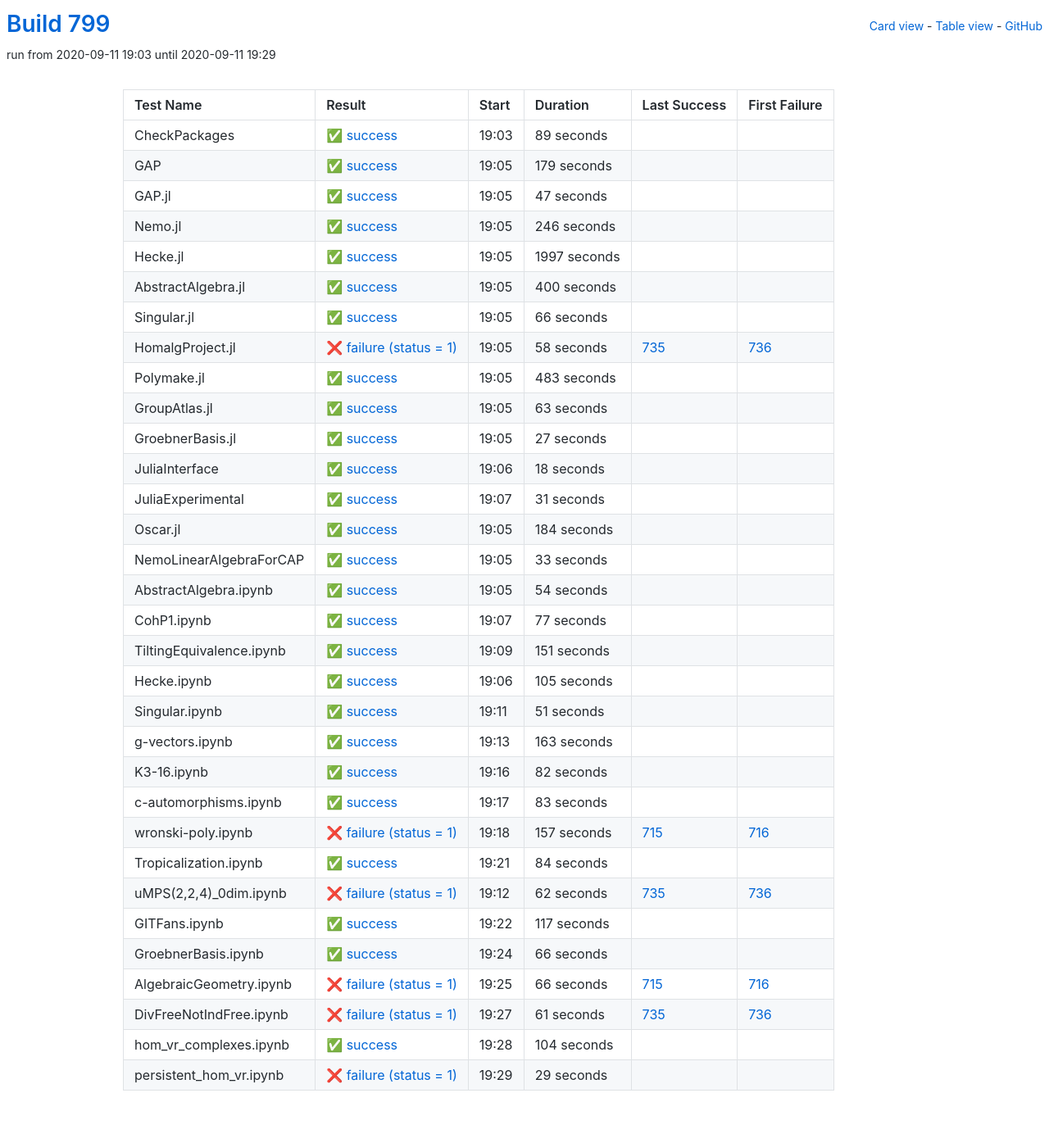
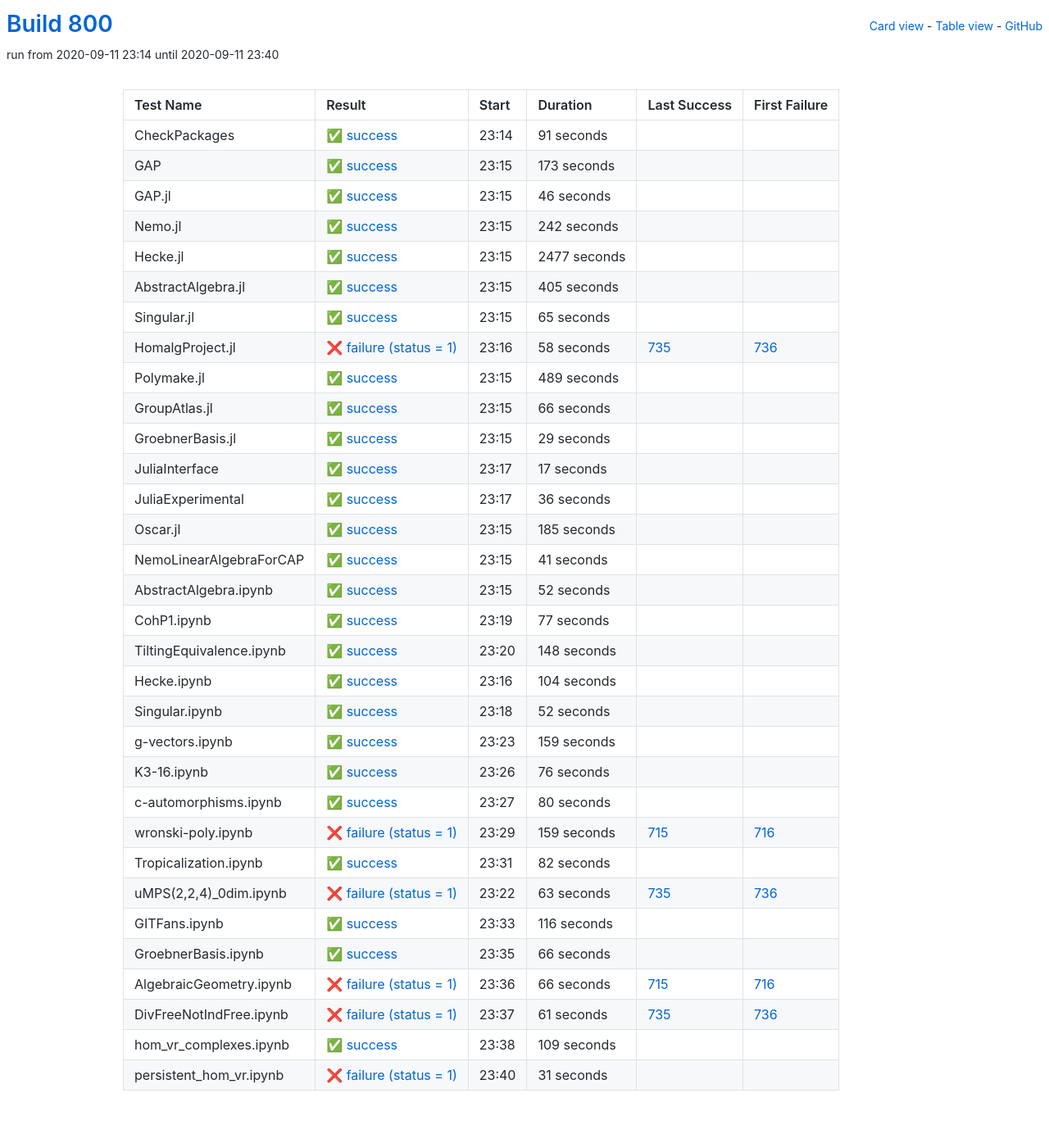
Before and after one commit to oscar-system/oscar-ci-status-stable, a Jekyll site: the page built from table.html, in a window 1280 px wide. Shown: the whole page at 82% size. Built offline with Jekyll 4.4.1, drawn with Linux system fonts in a browser that asks for light colours.

Commit message:
Build #800

```diff
--- a/_data/ci.yml
+++ b/_data/ci.yml
@@ -1,6 +1,6 @@
 ---
-build: 799
-build_url: https://oscarci.mathematik.uni-kl.de/job/oscar-stable/799/
+build: 800
+build_url: https://oscarci.mathematik.uni-kl.de/job/oscar-stable/800/
 job: oscar-stable
 organization: oscar-system
 repo: oscar-ci-status-stable
@@ -8,92 +8,92 @@ repourl: https://github.com/oscar-system/oscar-ci-status-stable
 tests:
 - name: CheckPackages
   id: checkpackages
-  log: https://oscarci.mathematik.uni-kl.de/job/oscar-stable/799/artifact/logs/build-799/CheckPackages.log
-  start: 2020-09-11 19:03
+  log: https://oscarci.mathematik.uni-kl.de/job/oscar-stable/800/artifact/logs/build-800/CheckPackages.log
+  start: 2020-09-11 23:14
   success: true
   exitcode: 0
   status: success
-  duration: 89
+  duration: 91
   last_success: false
   last_success_url:
   first_failure: false
   first_failure_url:
 - name: GAP
   id: gap
-  log: https://oscarci.mathematik.uni-kl.de/job/oscar-stable/799/artifact/logs/build-799/GAP.log
-  start: 2020-09-11 19:05
+  log: https://oscarci.mathematik.uni-kl.de/job/oscar-stable/800/artifact/logs/build-800/GAP.log
+  start: 2020-09-11 23:15
   success: true
   exitcode: 0
   status: success
-  duration: 179
+  duration: 173
   last_success: false
   last_success_url:
   first_failure: false
   first_failure_url:
 - name: GAP.jl
   id: gap-jl
-  log: https://oscarci.mathematik.uni-kl.de/job/oscar-stable/799/artifact/logs/build-799/GAP.jl.log
-  start: 2020-09-11 19:05
+  log: https://oscarci.mathematik.uni-kl.de/job/oscar-stable/800/artifact/logs/build-800/GAP.jl.log
+  start: 2020-09-11 23:15
   success: true
   exitcode: 0
   status: success
-  duration: 47
+  duration: 46
   last_success: false
   last_success_url:
   first_failure: false
   first_failure_url:
 - name: Nemo.jl
   id: nemo-jl
-  log: https://oscarci.mathematik.uni-kl.de/job/oscar-stable/799/artifact/logs/build-799/Nemo.jl.log
-  start: 2020-09-11 19:05
+  log: https://oscarci.mathematik.uni-kl.de/job/oscar-stable/800/artifact/logs/build-800/Nemo.jl.log
+  start: 2020-09-11 23:15
   success: true
   exitcode: 0
   status: success
-  duration: 246
+  duration: 242
   last_success: false
   last_success_url:
   first_failure: false
   first_failure_url:
 - name: Hecke.jl
   id: hecke-jl
-  log: https://oscarci.mathematik.uni-kl.de/job/oscar-stable/799/artifact/logs/build-799/Hecke.jl.log
-  start: 2020-09-11 19:05
+  log: https://oscarci.mathematik.uni-kl.de/job/oscar-stable/800/artifact/logs/build-800/Hecke.jl.log
+  start: 2020-09-11 23:15
   success: true
   exitcode: 0
   status: success
-  duration: 1997
+  duration: 2477
   last_success: false
   last_success_url:
   first_failure: false
   first_failure_url:
 - name: AbstractAlgebra.jl
   id: abstractalgebra-jl
-  log: https://oscarci.mathematik.uni-kl.de/job/oscar-stable/799/artifact/logs/build-799/AbstractAlgebra.jl.log
-  start: 2020-09-11 19:05
+  log: https://oscarci.mathematik.uni-kl.de/job/oscar-stable/800/artifact/logs/build-800/AbstractAlgebra.jl.log
+  start: 2020-09-11 23:15
   success: true
   exitcode: 0
   status: success
-  duration: 400
+  duration: 405
   last_success: false
   last_success_url:
   first_failure: false
   first_failure_url:
 - name: Singular.jl
   id: singular-jl
-  log: https://oscarci.mathematik.uni-kl.de/job/oscar-stable/799/artifact/logs/build-799/Singular.jl.log
-  start: 2020-09-11 19:05
+  log: https://oscarci.mathematik.uni-kl.de/job/oscar-stable/800/artifact/logs/build-800/Singular.jl.log
+  start: 2020-09-11 23:15
   success: true
   exitcode: 0
   status: success
-  duration: 66
+  duration: 65
   last_success: false
   last_success_url:
   first_failure: false
   first_failure_url:
 - name: HomalgProject.jl
   id: homalgproject-jl
-  log: https://oscarci.mathematik.uni-kl.de/job/oscar-stable/799/artifact/logs/build-799/HomalgProject.jl.log
-  start: 2020-09-11 19:05
+  log: https://oscarci.mathematik.uni-kl.de/job/oscar-stable/800/artifact/logs/build-800/HomalgProject.jl.log
+  start: 2020-09-11 23:16
   success: false
   exitcode: 1
   status: failure
@@ -104,104 +104,104 @@ tests:
   first_failure_url: https://oscarci.mathematik.uni-kl.de/job/oscar-stable/736/
 - name: Polymake.jl
   id: polymake-jl
-  log: https://oscarci.mathematik.uni-kl.de/job/oscar-stable/799/artifact/logs/build-799/Polymake.jl.log
-  start: 2020-09-11 19:05
+  log: https://oscarci.mathematik.uni-kl.de/job/oscar-stable/800/artifact/logs/build-800/Polymake.jl.log
+  start: 2020-09-11 23:15
   success: true
   exitcode: 0
   status: success
-  duration: 483
+  duration: 489
   last_success: false
   last_success_url:
   first_failure: false
   first_failure_url:
 - name: GroupAtlas.jl
   id: groupatlas-jl
-  log: https://oscarci.mathematik.uni-kl.de/job/oscar-stable/799/artifact/logs/build-799/GroupAtlas.jl.log
-  start: 2020-09-11 19:05
+  log: https://oscarci.mathematik.uni-kl.de/job/oscar-stable/800/artifact/logs/build-800/GroupAtlas.jl.log
+  start: 2020-09-11 23:15
   success: true
   exitcode: 0
   status: success
-  duration: 63
+  duration: 66
   last_success: false
   last_success_url:
   first_failure: false
   first_failure_url:
 - name: GroebnerBasis.jl
   id: groebnerbasis-jl
-  log: https://oscarci.mathematik.uni-kl.de/job/oscar-stable/799/artifact/logs/build-799/GroebnerBasis.jl.log
-  start: 2020-09-11 19:05
+  log: https://oscarci.mathematik.uni-kl.de/job/oscar-stable/800/artifact/logs/build-800/GroebnerBasis.jl.log
+  start: 2020-09-11 23:15
   success: true
   exitcode: 0
   status: success
-  duration: 27
+  duration: 29
   last_success: false
   last_success_url:
   first_failure: false
   first_failure_url:
 - name: JuliaInterface
   id: juliainterface
-  log: https://oscarci.mathematik.uni-kl.de/job/oscar-stable/799/artifact/logs/build-799/JuliaInterface.log
-  start: 2020-09-11 19:06
+  log: https://oscarci.mathematik.uni-kl.de/job/oscar-stable/800/artifact/logs/build-800/JuliaInterface.log
+  start: 2020-09-11 23:17
   success: true
   exitcode: 0
   status: success
-  duration: 18
+  duration: 17
   last_success: false
   last_success_url:
   first_failure: false
   first_failure_url:
 - name: JuliaExperimental
   id: juliaexperimental
-  log: https://oscarci.mathematik.uni-kl.de/job/oscar-stable/799/artifact/logs/build-799/JuliaExperimental.log
-  start: 2020-09-11 19:07
+  log: https://oscarci.mathematik.uni-kl.de/job/oscar-stable/800/artifact/logs/build-800/JuliaExperimental.log
+  start: 2020-09-11 23:17
   success: true
   exitcode: 0
   status: success
-  duration: 31
+  duration: 36
   last_success: false
   last_success_url:
   first_failure: false
   first_failure_url:
 - name: Oscar.jl
   id: oscar-jl
-  log: https://oscarci.mathematik.uni-kl.de/job/oscar-stable/799/artifact/logs/build-799/Oscar.jl.log
-  start: 2020-09-11 19:05
+  log: https://oscarci.mathematik.uni-kl.de/job/oscar-stable/800/artifact/logs/build-800/Oscar.jl.log
+  start: 2020-09-11 23:15
   success: true
   exitcode: 0
   status: success
-  duration: 184
+  duration: 185
   last_success: false
   last_success_url:
   first_failure: false
   first_failure_url:
 - name: NemoLinearAlgebraForCAP
   id: nemolinearalgebraforcap
-  log: https://oscarci.mathematik.uni-kl.de/job/oscar-stable/799/artifact/logs/build-799/NemoLinearAlgebraForCAP.log
-  start: 2020-09-11 19:05
+  log: https://oscarci.mathematik.uni-kl.de/job/oscar-stable/800/artifact/logs/build-800/NemoLinearAlgebraForCAP.log
+  start: 2020-09-11 23:15
   success: true
   exitcode: 0
   status: success
-  duration: 33
+  duration: 41
   last_success: false
   last_success_url:
   first_failure: false
   first_failure_url:
 - name: AbstractAlgebra.ipynb
   id: abstractalgebra-ipynb
-  log: https://oscarci.mathematik.uni-kl.de/job/oscar-stable/799/artifact/logs/build-799/AbstractAlgebra.ipynb.log
-  start: 2020-09-11 19:05
+  log: https://oscarci.mathematik.uni-kl.de/job/oscar-stable/800/artifact/logs/build-800/AbstractAlgebra.ipynb.log
+  start: 2020-09-11 23:15
   success: true
   exitcode: 0
   status: success
-  duration: 54
+  duration: 52
   last_success: false
   last_success_url:
   first_failure: false
   first_failure_url:
 - name: CohP1.ipynb
   id: cohp1-ipynb
-  log: https://oscarci.mathematik.uni-kl.de/job/oscar-stable/799/artifact/logs/build-799/CohP1.ipynb.log
-  start: 2020-09-11 19:07
+  log: https://oscarci.mathematik.uni-kl.de/job/oscar-stable/800/artifact/logs/build-800/CohP1.ipynb.log
+  start: 2020-09-11 23:19
   success: true
   exitcode: 0
   status: success
@@ -212,56 +212,92 @@ tests:
   first_failure_url:
 - name: TiltingEquivalence.ipynb
   id: tiltingequivalence-ipynb
-  log: https://oscarci.mathematik.uni-kl.de/job/oscar-stable/799/artifact/logs/build-799/TiltingEquivalence.ipynb.log
-  start: 2020-09-11 19:09
+  log: https://oscarci.mathematik.uni-kl.de/job/oscar-stable/800/artifact/logs/build-800/TiltingEquivalence.ipynb.log
+  start: 2020-09-11 23:20
   success: true
   exitcode: 0
   status: success
-  duration: 151
+  duration: 148
   last_success: false
   last_success_url:
   first_failure: false
   first_failure_url:
 - name: Hecke.ipynb
   id: hecke-ipynb
-  log: https://oscarci.mathematik.uni-kl.de/job/oscar-stable/799/artifact/logs/build-799/Hecke.ipynb.log
-  start: 2020-09-11 19:06
+  log: https://oscarci.mathematik.uni-kl.de/job/oscar-stable/800/artifact/logs/build-800/Hecke.ipynb.log
+  start: 2020-09-11 23:16
   success: true
   exitcode: 0
   status: success
-  duration: 105
+  duration: 104
   last_success: false
   last_success_url:
   first_failure: false
   first_failure_url:
 - name: Singular.ipynb
   id: singular-ipynb
-  log: https://oscarci.mathematik.uni-kl.de/job/oscar-stable/799/artifact/logs/build-799/Singular.ipynb.log
-  start: 2020-09-11 19:11
+  log: https://oscarci.mathematik.uni-kl.de/job/oscar-stable/800/artifact/logs/build-800/Singular.ipynb.log
+  start: 2020-09-11 23:18
   success: true
   exitcode: 0
   status: success
-  duration: 51
+  duration: 52
   last_success: false
   last_success_url:
   first_failure: false
   first_failure_url:
 - name: g-vectors.ipynb
   id: g-vectors-ipynb
-  log: https://oscarci.mathematik.uni-kl.de/job/oscar-stable/799/artifact/logs/build-799/g-vectors.ipynb.log
-  start: 2020-09-11 19:13
+  log: https://oscarci.mathematik.uni-kl.de/job/oscar-stable/800/artifact/logs/build-800/g-vectors.ipynb.log
+  start: 2020-09-11 23:23
   success: true
   exitcode: 0
   status: success
-  duration: 163
+  duration: 159
   last_success: false
   last_success_url:
   first_failure: false
   first_failure_url:
 - name: K3-16.ipynb
   id: k3-16-ipynb
-  log: https://oscarci.mathematik.uni-kl.de/job/oscar-stable/799/artifact/logs/build-799/K3-16.ipynb.log
-  start: 2020-09-11 19:16
+  log: https://oscarci.mathematik.uni-kl.de/job/oscar-stable/800/artifact/logs/build-800/K3-16.ipynb.log
+  start: 2020-09-11 23:26
+  success: true
+  exitcode: 0
+  status: success
+  duration: 76
+  last_success: false
+  last_success_url:
+  first_failure: false
+  first_failure_url:
+- name: c-automorphisms.ipynb
+  id: c-automorphisms-ipynb
+  log: https://oscarci.mathematik.uni-kl.de/job/oscar-stable/800/artifact/logs/build-800/c-automorphisms.ipynb.log
+  start: 2020-09-11 23:27
+  success: true
+  exitcode: 0
+  status: success
+  duration: 80
+  last_success: false
+  last_success_url:
+  first_failure: false
+  first_failure_url:
+- name: wronski-poly.ipynb
+  id: wronski-poly-ipynb
+  log: https://oscarci.mathematik.uni-kl.de/job/oscar-stable/800/artifact/logs/build-800/wronski-poly.ipynb.log
+  start: 2020-09-11 23:29
+  success: false
+  exitcode: 1
+  status: failure
+  duration: 159
+  last_success: 715
+  last_success_url: https://oscarci.mathematik.uni-kl.de/job/oscar-stable/715/
+  first_failure: 716
+  first_failure_url: https://oscarci.mathematik.uni-kl.de/job/oscar-stable/716/
+- name: Tropicalization.ipynb
+  id: tropicalization-ipynb
+  log: https://oscarci.mathematik.uni-kl.de/job/oscar-stable/800/artifact/logs/build-800/Tropicalization.ipynb.log
+  start: 2020-09-11 23:31
   success: true
   exitcode: 0
   status: success
@@ -270,70 +306,34 @@ tests:
   last_success_url:
   first_failure: false
   first_failure_url:
-- name: c-automorphisms.ipynb
-  id: c-automorphisms-ipynb
-  log: https://oscarci.mathematik.uni-kl.de/job/oscar-stable/799/artifact/logs/build-799/c-automorphisms.ipynb.log
-  start: 2020-09-11 19:17
-  success: true
-  exitcode: 0
-  status: success
-  duration: 83
-  last_success: false
-  last_success_url:
-  first_failure: false
-  first_failure_url:
-- name: wronski-poly.ipynb
-  id: wronski-poly-ipynb
-  log: https://oscarci.mathematik.uni-kl.de/job/oscar-stable/799/artifact/logs/build-799/wronski-poly.ipynb.log
-  start: 2020-09-11 19:18
+- name: uMPS(2,2,4)_0dim.ipynb
+  id: umps-2-2-4-0dim-ipynb
+  log: https://oscarci.mathematik.uni-kl.de/job/oscar-stable/800/artifact/logs/build-800/uMPS-2-2-4-_0dim.ipynb.log
+  start: 2020-09-11 23:22
   success: false
   exitcode: 1
   status: failure
-  duration: 157
-  last_success: 715
-  last_success_url: https://oscarci.mathematik.uni-kl.de/job/oscar-stable/715/
-  first_failure: 716
-  first_failure_url: https://oscarci.mathematik.uni-kl.de/job/oscar-stable/716/
-- name: Tropicalization.ipynb
-  id: tropicalization-ipynb
-  log: https://oscarci.mathematik.uni-kl.de/job/oscar-stable/799/artifact/logs/build-799/Tropicalization.ipynb.log
-  start: 2020-09-11 19:21
-  success: true
-  exitcode: 0
-  status: success
-  duration: 84
-  last_success: false
-  last_success_url:
-  first_failure: false
-  first_failure_url:
-- name: uMPS(2,2,4)_0dim.ipynb
-  id: umps-2-2-4-0dim-ipynb
-  log: https://oscarci.mathematik.uni-kl.de/job/oscar-stable/799/artifact/logs/build-799/uMPS-2-2-4-_0dim.ipynb.log
-  start: 2020-09-11 19:12
-  success: false
-  exitcode: 1
-  status: failure
-  duration: 62
+  duration: 63
   last_success: 735
   last_success_url: https://oscarci.mathematik.uni-kl.de/job/oscar-stable/735/
   first_failure: 736
   first_failure_url: https://oscarci.mathematik.uni-kl.de/job/oscar-stable/736/
 - name: GITFans.ipynb
   id: gitfans-ipynb
-  log: https://oscarci.mathematik.uni-kl.de/job/oscar-stable/799/artifact/logs/build-799/GITFans.ipynb.log
-  start: 2020-09-11 19:22
+  log: https://oscarci.mathematik.uni-kl.de/job/oscar-stable/800/artifact/logs/build-800/GITFans.ipynb.log
+  start: 2020-09-11 23:33
   success: true
   exitcode: 0
   status: success
-  duration: 117
+  duration: 116
   last_success: false
   last_success_url:
   first_failure: false
   first_failure_url:
 - name: GroebnerBasis.ipynb
   id: groebnerbasis-ipynb
-  log: https://oscarci.mathematik.uni-kl.de/job/oscar-stable/799/artifact/logs/build-799/GroebnerBasis.ipynb.log
-  start: 2020-09-11 19:24
+  log: https://oscarci.mathematik.uni-kl.de/job/oscar-stable/800/artifact/logs/build-800/GroebnerBasis.ipynb.log
+  start: 2020-09-11 23:35
   success: true
   exitcode: 0
   status: success
@@ -344,8 +344,8 @@ tests:
   first_failure_url:
 - name: AlgebraicGeometry.ipynb
   id: algebraicgeometry-ipynb
-  log: https://oscarci.mathematik.uni-kl.de/job/oscar-stable/799/artifact/logs/build-799/AlgebraicGeometry.ipynb.log
-  start: 2020-09-11 19:25
+  log: https://oscarci.mathematik.uni-kl.de/job/oscar-stable/800/artifact/logs/build-800/AlgebraicGeometry.ipynb.log
+  start: 2020-09-11 23:36
   success: false
   exitcode: 1
   status: failure
@@ -356,8 +356,8 @@ tests:
   first_failure_url: https://oscarci.mathematik.uni-kl.de/job/oscar-stable/716/
 - name: DivFreeNotIndFree.ipynb
   id: divfreenotindfree-ipynb
-  log: https://oscarci.mathematik.uni-kl.de/job/oscar-stable/799/artifact/logs/build-799/DivFreeNotIndFree.ipynb.log
-  start: 2020-09-11 19:27
+  log: https://oscarci.mathematik.uni-kl.de/job/oscar-stable/800/artifact/logs/build-800/DivFreeNotIndFree.ipynb.log
+  start: 2020-09-11 23:37
   success: false
   exitcode: 1
   status: failure
@@ -368,24 +368,24 @@ tests:
   first_failure_url: https://oscarci.mathematik.uni-kl.de/job/oscar-stable/736/
 - name: hom_vr_complexes.ipynb
   id: hom-vr-complexes-ipynb
-  log: https://oscarci.mathematik.uni-kl.de/job/oscar-stable/799/artifact/logs/build-799/hom_vr_complexes.ipynb.log
-  start: 2020-09-11 19:28
+  log: https://oscarci.mathematik.uni-kl.de/job/oscar-stable/800/artifact/logs/build-800/hom_vr_complexes.ipynb.log
+  start: 2020-09-11 23:38
   success: true
   exitcode: 0
   status: success
-  duration: 104
+  duration: 109
   last_success: false
   last_success_url:
   first_failure: false
   first_failure_url:
 - name: persistent_hom_vr.ipynb
   id: persistent-hom-vr-ipynb
-  log: https://oscarci.mathematik.uni-kl.de/job/oscar-stable/799/artifact/logs/build-799/persistent_hom_vr.ipynb.log
-  start: 2020-09-11 19:29
+  log: https://oscarci.mathematik.uni-kl.de/job/oscar-stable/800/artifact/logs/build-800/persistent_hom_vr.ipynb.log
+  start: 2020-09-11 23:40
   success: false
   exitcode: 1
   status: failure
-  duration: 29
+  duration: 31
   last_success: false
   last_success_url:
   first_failure: false
```
Also changed, not shown: README.md.
